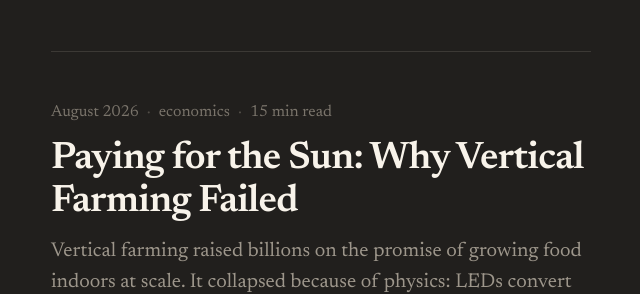
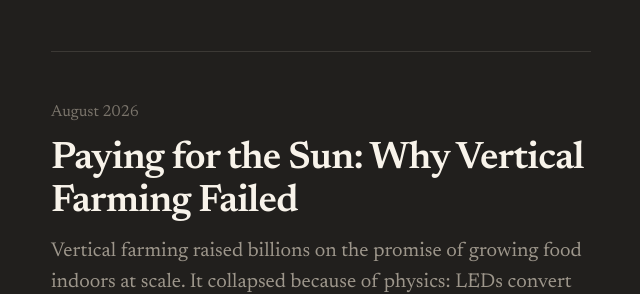
Before and after one commit to RighteousHundred/blog, a Jekyll site: the page built from index.md, in a window 1280 px wide. Shown: the part 287-581 px from the top of the page, without its empty margins (319-959 px from the left). Built offline with Jekyll 4.4.1, drawn with Linux system fonts in a browser that asks for light colours.

Commit message:
style: show only the date on feed entries
Drops the category and reading-time chips from the home feed, matching
the post header, which was reduced to the date alone earlier. Feed
entries are now date, title and excerpt.

The category itself is untouched as data: it stays in the post's front
matter, in the Atom feed's category terms, and in the permalink
structure. Only the visible chips are gone.

```diff
--- a/_layouts/home.html
+++ b/_layouts/home.html
@@ -15,12 +15,6 @@ layout: default
         <article>
           <div class="feed-meta">
             <time datetime="{{ post.date | date_to_xmlschema }}">{{ post.date | date: "%B %Y" }}</time>
-            {%- if post.categories.size > 0 %}
-            <span class="sep">&middot;</span>
-            <span>{{ post.categories | first }}</span>
-            {%- endif %}
-            <span class="sep">&middot;</span>
-            <span>{{ post.content | number_of_words | divided_by: 220 | plus: 1 }} min read</span>
           </div>
 
           <h2 class="feed-title">
```
